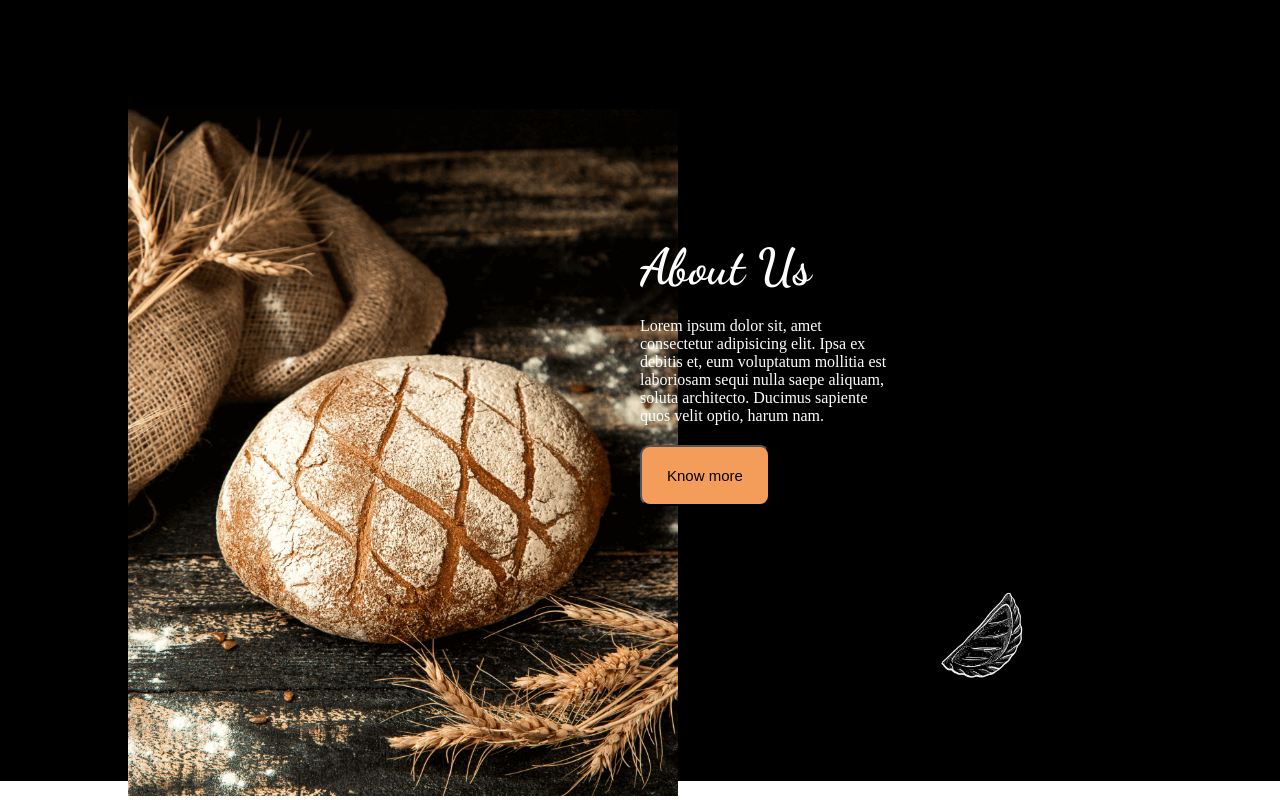
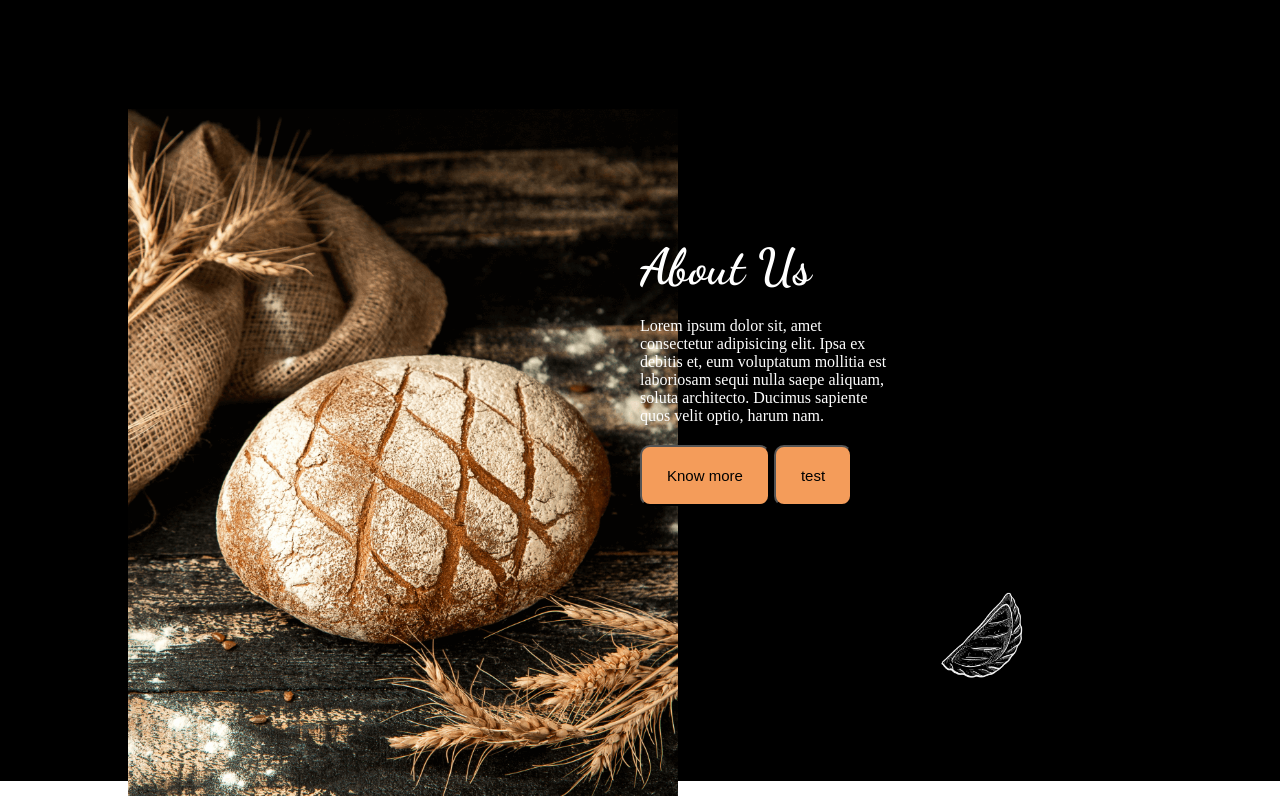
Before and after one commit to Pr4j455/Toko-Saya, a plain HTML site: page DASAR PEMOGRAMAN/Latihan CSS/Index.html in a window 1280 px wide. Shown: the part 1002-1802 px from the top of the page. Drawn offline with Linux system fonts and the light colour scheme.

Commit message:
update button

```diff
--- a/DASAR PEMOGRAMAN/Latihan CSS/Index.html
+++ b/DASAR PEMOGRAMAN/Latihan CSS/Index.html
@@ -45,6 +45,7 @@
             nam.
           </p>
           <button>Know more</button>
+          <button>test</button>
           <img src="img/bread-2.png" alt="about" />
         </div>
       </div>
```
